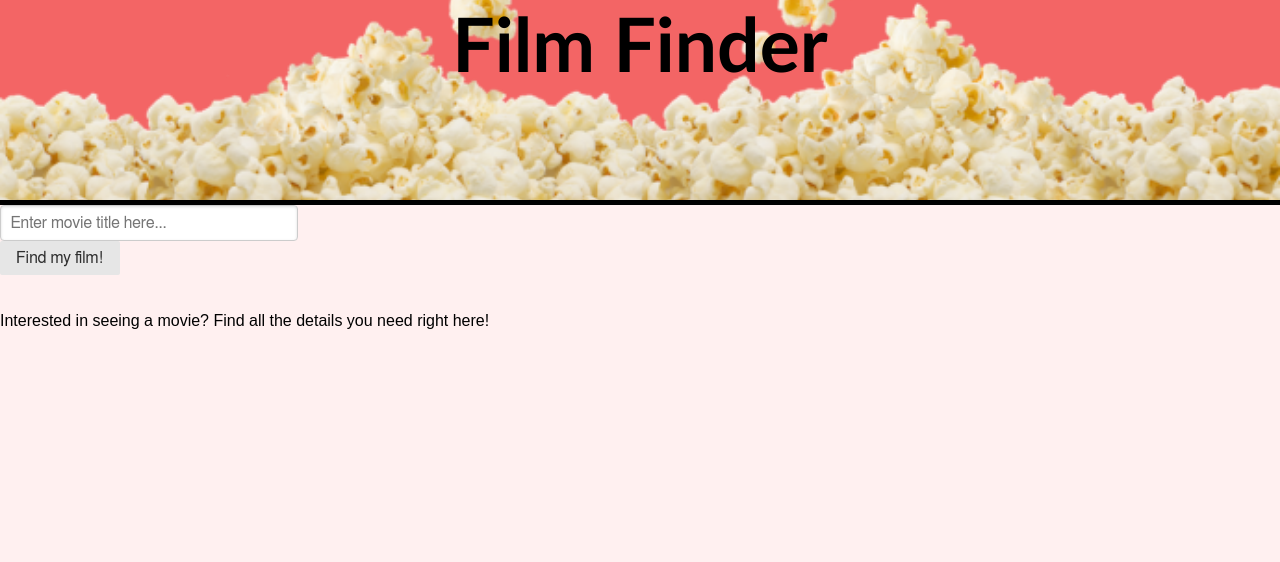
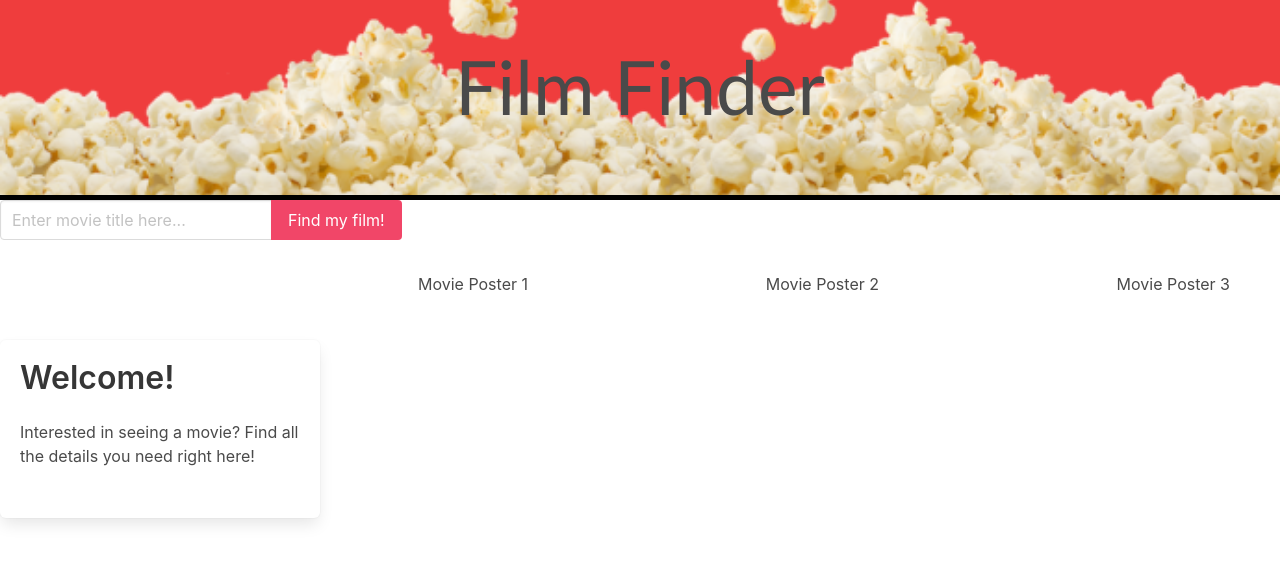
Before and after one commit to ravnishgupta/movie-search, a plain HTML site: page index.html in a window 1280 px wide. Drawn offline with nearby package versions, Linux system fonts and the light colour scheme.

Commit message:
initial bulma changes

```diff
--- a/assets/css/style.css
+++ b/assets/css/style.css
@@ -13,21 +13,44 @@
     height: 200px;
 /*  position: fixed; */
     border-bottom: solid 5px black;
+
 }
 
-.banner h1 {
+.header h1 {
     font-family: 'Gill Sans', 'Gill Sans MT', Calibri, 'Trebuchet MS', sans-serif;
     text-align: center;
     font-size: 75px;
-    margin: auto
+    margin: auto;
+    padding-top: 30px;
+    vertical-align: center;
+
 
 }
+.column {
+    margin: 20px;
+    align-items: center;
+    justify-content: right;
+    display: flex;
 
-body {
-    background-color: rgb(255, 240, 240);
+}
+.columns {
+    justify-content: right;
+    align-items: right;
+    padding-left: 30px;
+    padding-right: 30px;
 }
 
-.content-container {
-    padding: auto;
 
+
+.tile {
+    display: inline-block;
+    max-width: 25%;
+    justify-content: center;
+    align-items: center;
+    padding-bottom: 50px;
 }
+
+
+
+/* in case you're not back and I had to leave, I left your browser on the
+main bulma page so you can see if the documentation is a bit simpler to follow
--- a/index.html
+++ b/index.html
@@ -3,8 +3,8 @@
 <head>
     <meta charset="UTF-8">
     <meta http-equiv="X-UA-Compatible" content="IE=edge">
-    <meta name="viewport" content="width=device-width, initial-scale=1.0">
-    <link rel="stylesheet" href="https://unpkg.com/purecss@2.0.6/build/pure-min.css" integrity="sha384-Uu6IeWbM+gzNVXJcM9XV3SohHtmWE+3VGi496jvgX1jyvDTXfdK+rfZc8C1Aehk5" crossorigin="anonymous">
+    <meta name="viewport" content="width=device-width, initial-scale=1">
+    <link rel="stylesheet" href="https://cdn.jsdelivr.net/npm/bulma@0.9.3/css/bulma.min.css">
     <link rel="stylesheet" href="./assets/css/style.css">
     <title>Film Finder</title>
 </head>
@@ -12,36 +12,45 @@
 <body>
 
 <header>
-    <div class="banner">
-        <div class="banner-head">
+    <div class="header">
+        <div class="hero-head">
             <h1 class="header">Film Finder</h1>
         </div>
     </div>
 </header>
-    <div class="pure-g" id="main">
-        <div class="content-container">
+<div>
+    <div class="" id="main">
 
-            <div class="pure-form">
-                <form class="movie-search">
-                    <input type="text" placeholder="Enter movie title here...">
-                    <br>
-                    <button id="find-movie" type="submit" class="pure-button">Find my film!</button>
-                </form>
+         <div class="field has-addons">
+                <div class="control">
+                  <input class="input" type="text" placeholder="Enter movie title here...">
+                </div>
+                <div class="control">
+                  <a class="button is-info is-danger">
+                    Find my film!
+                  </a>
+                </div>
+              </div>
+            <div class="columns is-mobile">
+                <div class="column is-one-quarter">
+                  Movie Poster 1
+                </div>
+                <div class="column is-one-quarter">
+                  Movie Poster 2
+                </div>
+                <div class="column is-one-quarter">
+                  Movie Poster 3
+                </div>
             </div>
+            <div class="insert-posters">
 
-            <div class="insert-posters">
-                <br>
             </div>
-                <br>
-            <div class="pure-g">
-                <br>
-                <p class="pure-u-1">
-                   <span>Interested in seeing a movie? Find all the details you need right here!</span>
-                </p>
-            </div>
-        </div>
+            <div class="tile is-child box">
+                <p class="title">Welcome!</p>
+                <p>Interested in seeing a movie? Find all the details you need right here!</p>
+              </div>
     </div>
-
+</div>
 <script src="https://code.jquery.com/jquery-3.6.0.min.js"></script>
 <script src="./assets/js/script.js"></script>
 </body>
```
